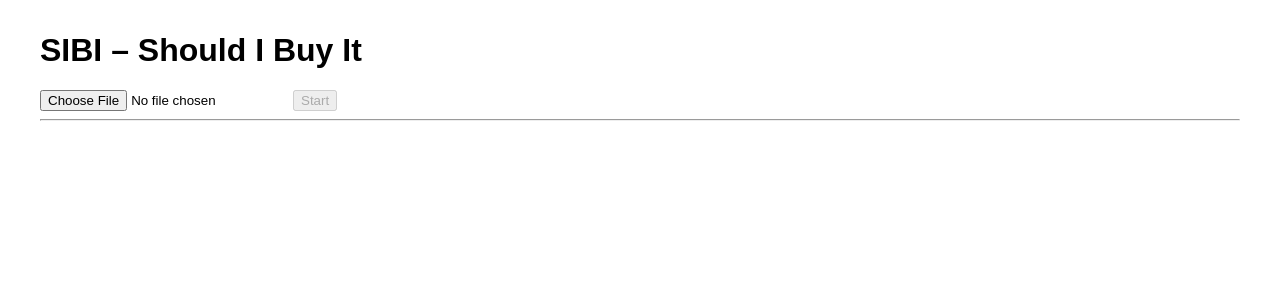
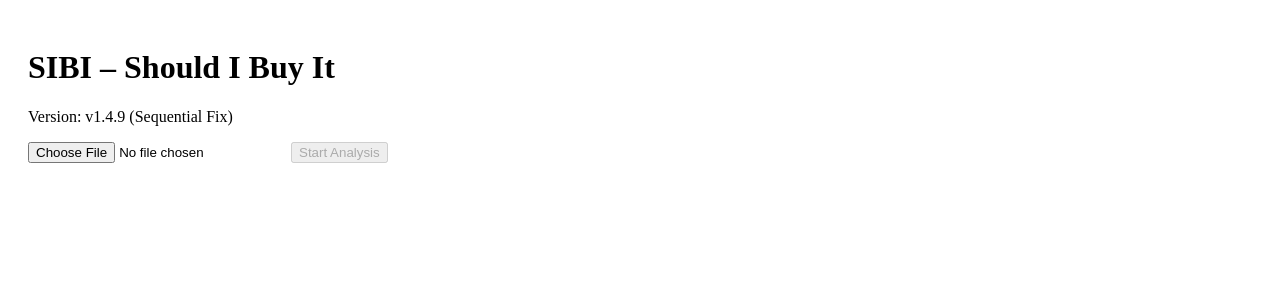
Before and after one commit to bert386/SIBIdev1, a React (Vite) app: page / in a window 1280 px wide. Shown: the top 300 px of the page. Built offline with nearby package versions, Linux system fonts and the light colour scheme.

Commit message:
Update App.jsx

```diff
--- a/src/App.jsx
+++ b/src/App.jsx
@@ -1,103 +1,110 @@
-import React, { useState } from "react";
+
+import React, { useState } from 'react';
 
 export default function App() {
   const [file, setFile] = useState(null);
   const [items, setItems] = useState([]);
-  const [results, setResults] = useState([]);
   const [loading, setLoading] = useState(false);
+  const [fetchingPrices, setFetchingPrices] = useState(false);
 
-  const handleFileChange = (e) => setFile(e.target.files[0]);
+  const handleUpload = async () => {
+    if (!file) return;
 
-  const handleAnalyse = async () => {
     setLoading(true);
-    setResults([]);
-    // Step 1: Upload image for item analysis
     const formData = new FormData();
-    formData.append("file", file);
-    const openaiRes = await fetch("/api/analyse-image", {
-      method: "POST",
-      body: formData,
-    });
-    const itemList = await openaiRes.json();
-    setItems(itemList);
+    formData.append('file', file);
 
-    // Step 2: For each identified item, get eBay sold data
-    const ebayResults = await Promise.all(
-      (Array.isArray(itemList)?itemList:[]).map(async (item) => {
-        try {
-          const ebayRes = await fetch("/api/fetch-ebay", {
-            method: "POST",
-            headers: { "Content-Type": "application/json" },
-            body: JSON.stringify({ search: item.search }),
-          });
-          const ebayJson = await ebayRes.json();
-          // Use the first sold item from new JSON structure, fallback to empty object
-          const sold = Array.isArray(ebayJson.soldItems) && ebayJson.soldItems.length > 0
-            ? ebayJson.soldItems[0]
-            : {};
-          return {
-            ...item,
-            ...sold,
-          };
-        } catch (e) { console.error("eBay fetch error:", e);
-          return { ...item, error: "Fetch failed" };
-        }
-      })
-    );
-    setResults(ebayResults);
+    try {
+      const res = await fetch('/api/analyse-image', {
+        method: 'POST',
+        body: formData,
+      });
+
+      const data = await res.json();
+      setItems(data.items);
+    } catch (err) {
+      console.error('❌ Error:', err);
+    }
+
     setLoading(false);
   };
 
+  const handleFetchPrices = async () => {
+    setFetchingPrices(true);
+    const enriched = [...items];
+
+    for (let i = 0; i < enriched.length; i++) {
+      const item = enriched[i];
+      try {
+        console.log('🔄 Fetching eBay pricing for:', item.search);
+        const ebayRes = await fetch('/api/fetch-ebay', {
+          method: 'POST',
+          headers: { 'Content-Type': 'application/json' },
+          body: JSON.stringify({ search: item.search }),
+        });
+
+        const ebayData = await ebayRes.json();
+        console.log('📦 eBay Response:', ebayData);
+
+        item.median = ebayData.median ? `$${ebayData.median} AUD` : 'N/A';
+item.min = ebayData.min ? `$${ebayData.min} AUD` : '';
+item.max = ebayData.max ? `$${ebayData.max} AUD` : '';
+item.solds = `https://www.ebay.com.au/sch/i.html?_nkw=${encodeURIComponent(item.search)}&_sop=13&LH_Sold=1&LH_Complete=1`;
+      } catch (scrapeErr) {
+        console.error('❌ Failed to fetch eBay data:', scrapeErr);
+        item.value = 'Scrape failed';
+      }
+    }
+
+    setItems(enriched);
+    setFetchingPrices(false);
+  };
+
   return (
-    <div style={{ margin: 32, fontFamily: "Arial" }}>
+    <div style={{ padding: 20 }}>
       <h1>SIBI – Should I Buy It</h1>
-      <input type="file" onChange={handleFileChange} />
-      <button onClick={handleAnalyse} disabled={!file || loading}>
-        {loading ? "Analysing..." : "Start"}
+      <p>Version: v1.4.9 (Sequential Fix)</p>
+      <input type="file" accept="image/*" onChange={e => setFile(e.target.files[0])} />
+      <button onClick={handleUpload} disabled={loading || !file} style={{ marginLeft: 10 }}>
+        Start Analysis
       </button>
-      <hr />
-      {results.length > 0 && (
-        <table border="1" cellPadding="8">
+
+      {loading && <p>🔄 Analysing image...</p>}
+      {items.length > 0 && !loading && <p>✅ Analysis complete</p>}
+
+      {items.length > 0 && !loading && (
+        <button onClick={handleFetchPrices} disabled={fetchingPrices} style={{ marginTop: 10 }}>
+          {fetchingPrices ? 'Fetching Prices…' : 'Fetch eBay Prices'}
+        </button>
+      )}
+
+      {items.length > 0 && (
+        <table border="1" cellPadding="6" style={{ marginTop: 20 }}>
           <thead>
             <tr>
               <th>Title</th>
               <th>Platform</th>
               <th>Year</th>
               <th>Category</th>
-              <th>Sold Price</th>
-              <th>Currency</th>
-              <th>eBay Link</th>
+              <th>Value (AUD)</th>
+              <th>Last Solds</th>
             </tr>
           </thead>
           <tbody>
-            {(Array.isArray(results)?results:[]).map((item, i) => (
-              <tr key={i}>
-                <td>{item.product_title || item.title || "—"}</td>
-                <td>{item.platform || "—"}</td>
-                <td>{item.year || "—"}</td>
-                <td>{item.category || "—"}</td>
+            {(Array.isArray(items)?items:[]).map((item, idx) => (
+              <tr key={idx}>
+                <td>{item.title}</td>
+                <td>{item.platform}</td>
+                <td>{item.year}</td>
+                <td>{item.category}</td>
+                <td><div><b>Median:</b> {item.median}<br/><b>Mean:</b> {item.mean}<br/><small style={{color: '#666'}}>min: {item.min} / max: {item.max}<br/>qty: {item.qty}{item.usedFallback ? ' (Fallback: no strong matches)' : ''}</small></div></td>
                 <td>
-                  {item.item_price?.value ||
-                    item.price ||
-                    item.soldPrice ||
-                    "—"}
-                </td>
-                <td>
-                  {item.item_price?.currency ||
-                    item.currency ||
-                    "—"}
-                </td>
-                <td>
-                  {item.product_url || item.link ? (
-                    <a
-                      href={item.product_url || item.link}
-                      target="_blank"
-                      rel="noopener noreferrer"
-                    >
+                  {item.solds ? (
+                    <a href={item.solds} target="_blank" rel="noopener noreferrer">
                       View
                     </a>
                   ) : (
-                    "—"
+                    '...'
                   )}
                 </td>
               </tr>
```
